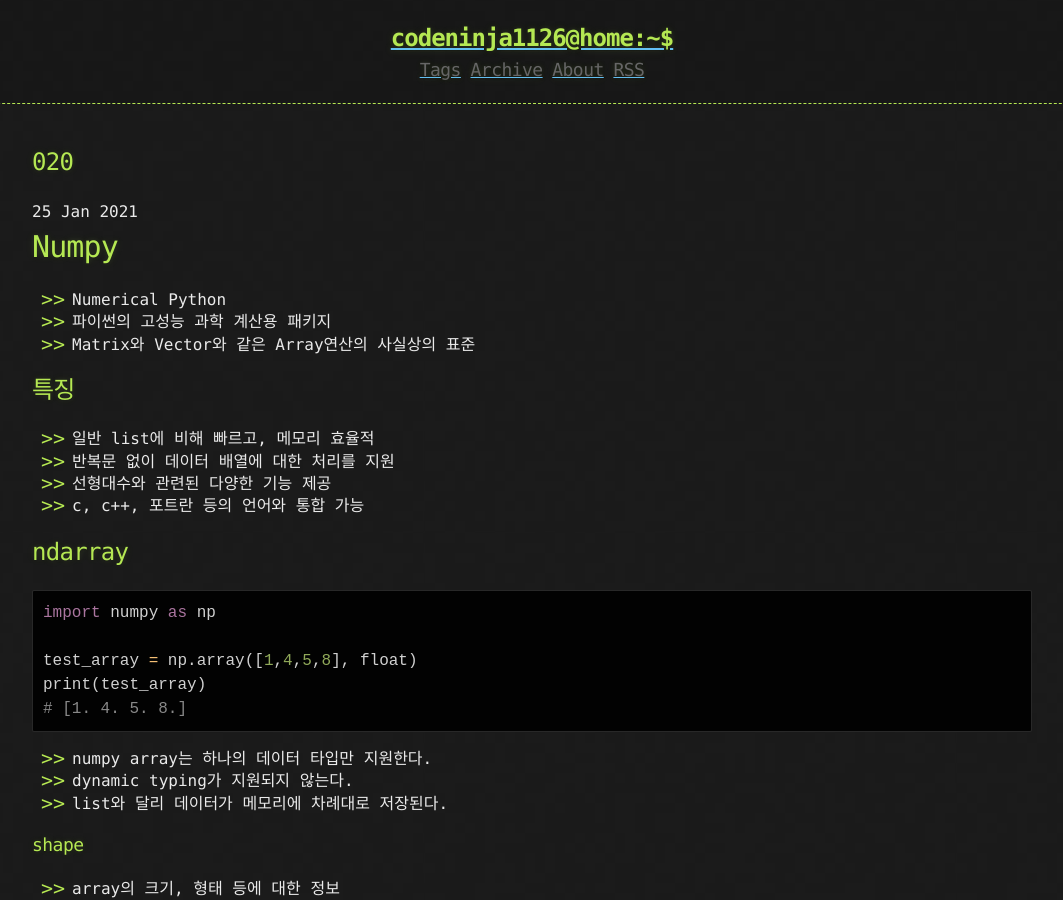
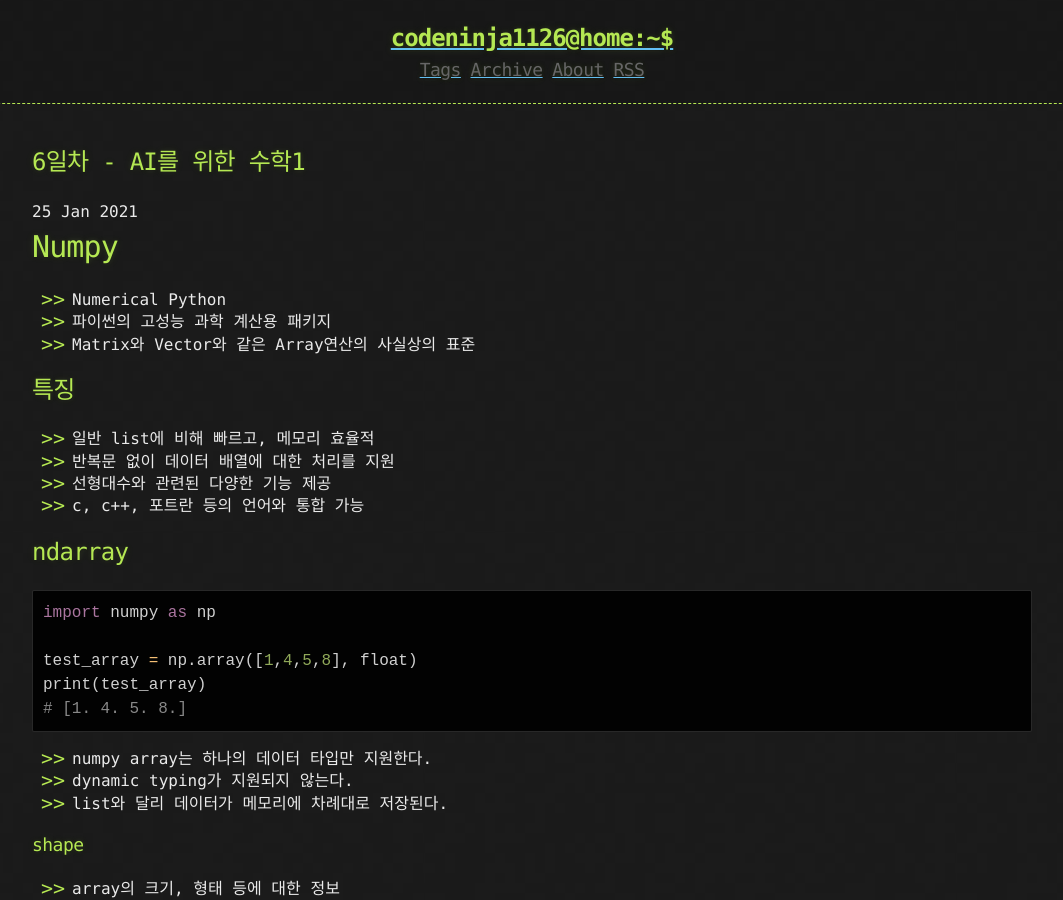
Before and after one commit to CodeNinja1126/CodeNinja1126.github.io, a Jekyll site: the page built from _posts/2021-01-25-020.md, in a window 1280 px wide and 900 px high. Shown: the whole window, without its empty margins (108-1171 px from the left). Built offline with Jekyll 4.4.1, drawn with Linux system fonts in a browser that asks for light colours.

Commit message:
Update 2021-01-25-020.md

```diff
--- a/_posts/2021-01-25-020.md
+++ b/_posts/2021-01-25-020.md
@@ -1,3 +1,8 @@
+---
+title: "6일차 - AI를 위한 수학1"
+tags: [boostcamp]
+published: true
+---
 # Numpy
 
 - Numerical Python
```
